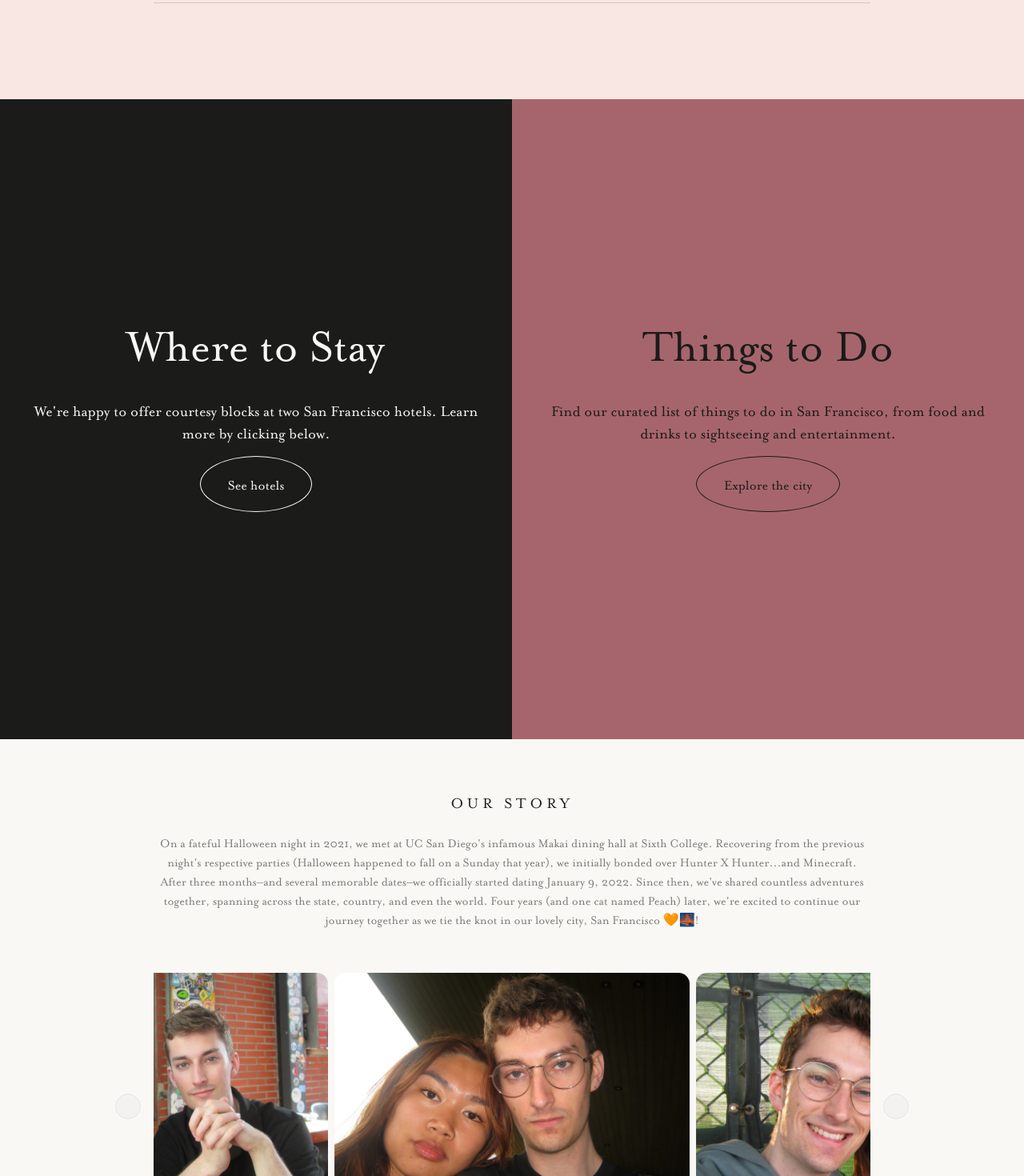
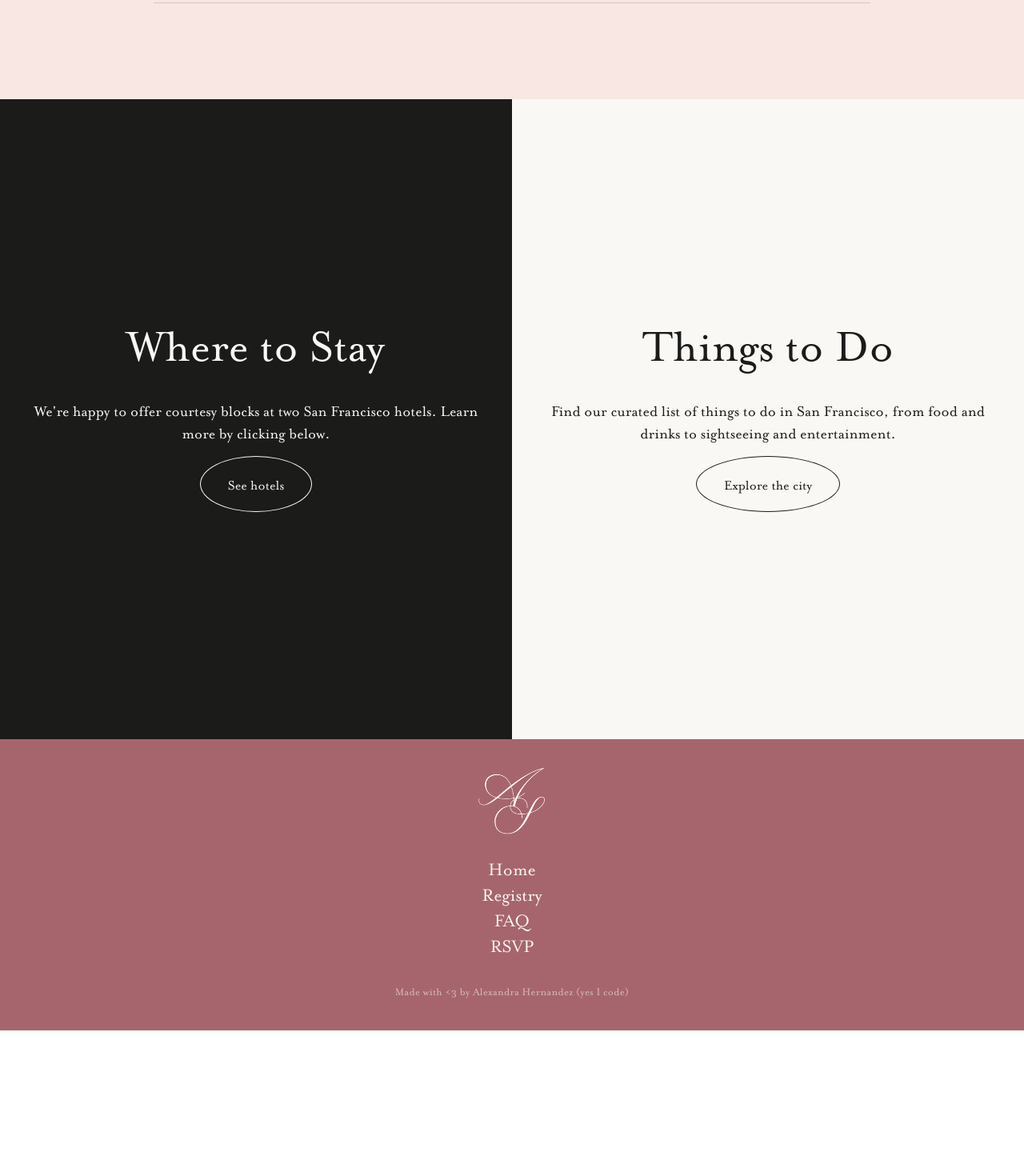
Before and after one commit to alexandrarh/wedding-website, a React (Vite) app: page / in a window 1280 px wide. Shown: the part 1940-3410 px from the top of the page at 80% size. After the commit the page ends 3228 px from the top, so only its background shows below. Built offline with nearby package versions, Linux system fonts and the light colour scheme; some icons are missing.

Commit message:
Update coloring and removed 'our story' from website

```diff
--- a/src/components/DetailsCards.tsx
+++ b/src/components/DetailsCards.tsx
@@ -25,7 +25,7 @@ export default function DetailsCards() {
         </div>
       </div>
 
-      <div className="flex flex-col items-center justify-center px-4 py-16 text-center bg-[var(--color-rose)]">
+      <div className="flex flex-col items-center justify-center px-4 py-16 text-center bg-[var(--color-cream)]">
         <p className="text-6xl text-[var(--color-charcoal)] mb-2 leading-snug" style={{ fontFamily: 'var(--font-script)' }}>
           Things to Do
         </p>
--- a/src/pages/Home.tsx
+++ b/src/pages/Home.tsx
@@ -1,7 +1,7 @@
 import Hero from '../components/Hero'
 import InfoBar from '../components/InfoBar'
 import DetailsCards from '../components/DetailsCards'
-import OurStory from '../components/OurStory'
+// import OurStory from '../components/OurStory'
 import Footer from '../components/Footer'
 import ItineraryDetails from '../components/ItineraryDetails'
 // import SideNav from '../components/SideNav'
@@ -14,7 +14,7 @@ export default function Home() {
       <InfoBar />
       <ItineraryDetails />
       <DetailsCards />
-      <OurStory />
+      {/* <OurStory /> */}
       <Footer />
     </main>
   )
--- a/src/pages/ThingsToDo.tsx
+++ b/src/pages/ThingsToDo.tsx
@@ -19,7 +19,7 @@ export default function ThingsToDo() {
     <main>
       <section
         className="pt-14 pb-8 px-6 flex flex-col items-center gap-0"
-        style={{ backgroundColor: 'var(--color-rose)' }}
+        style={{ backgroundColor: 'var(--color-cream)' }}
       >
         <p
           className="text-6xl text-[var(--color-charcoal)] text-center leading-snug"
```
